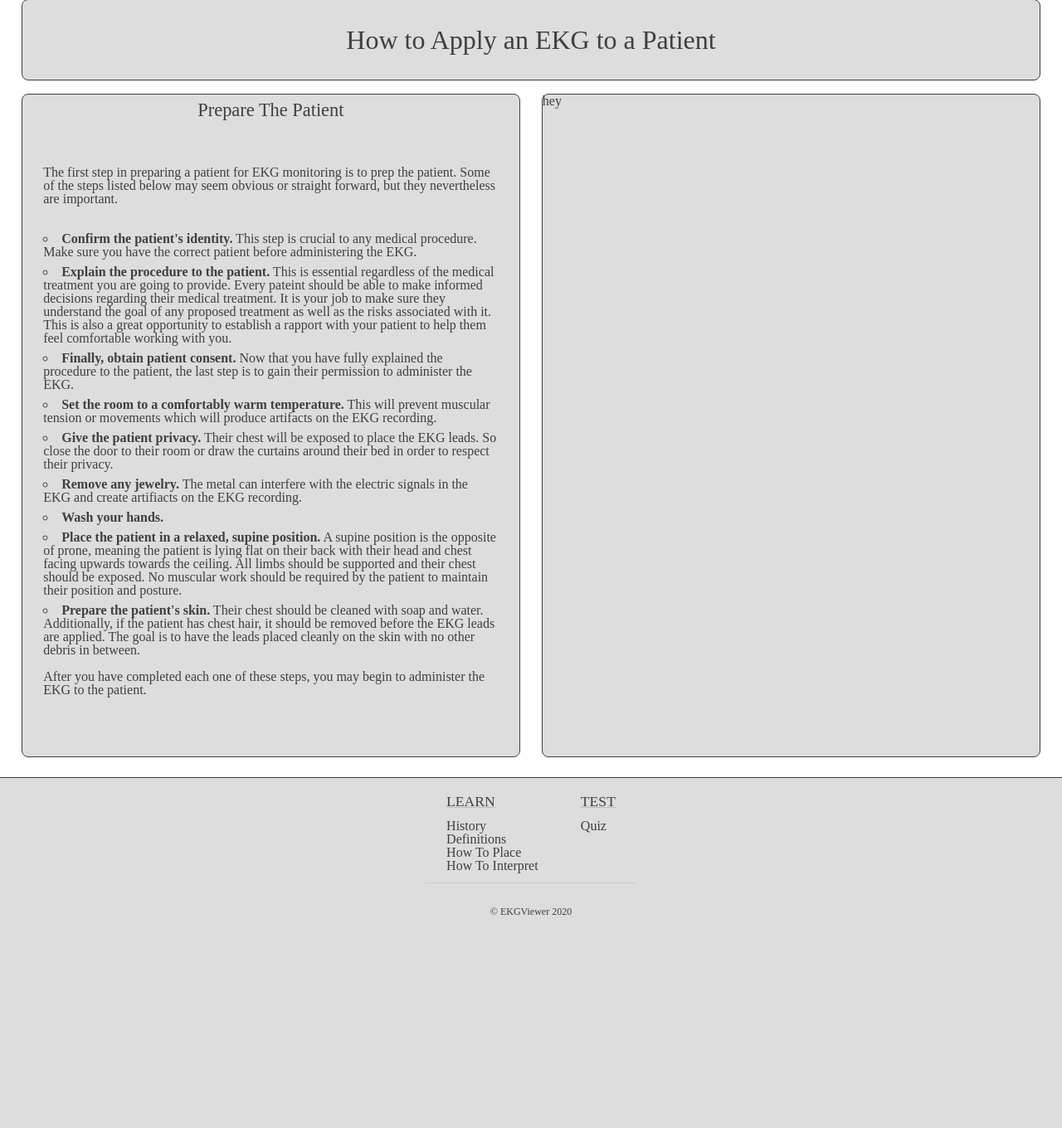
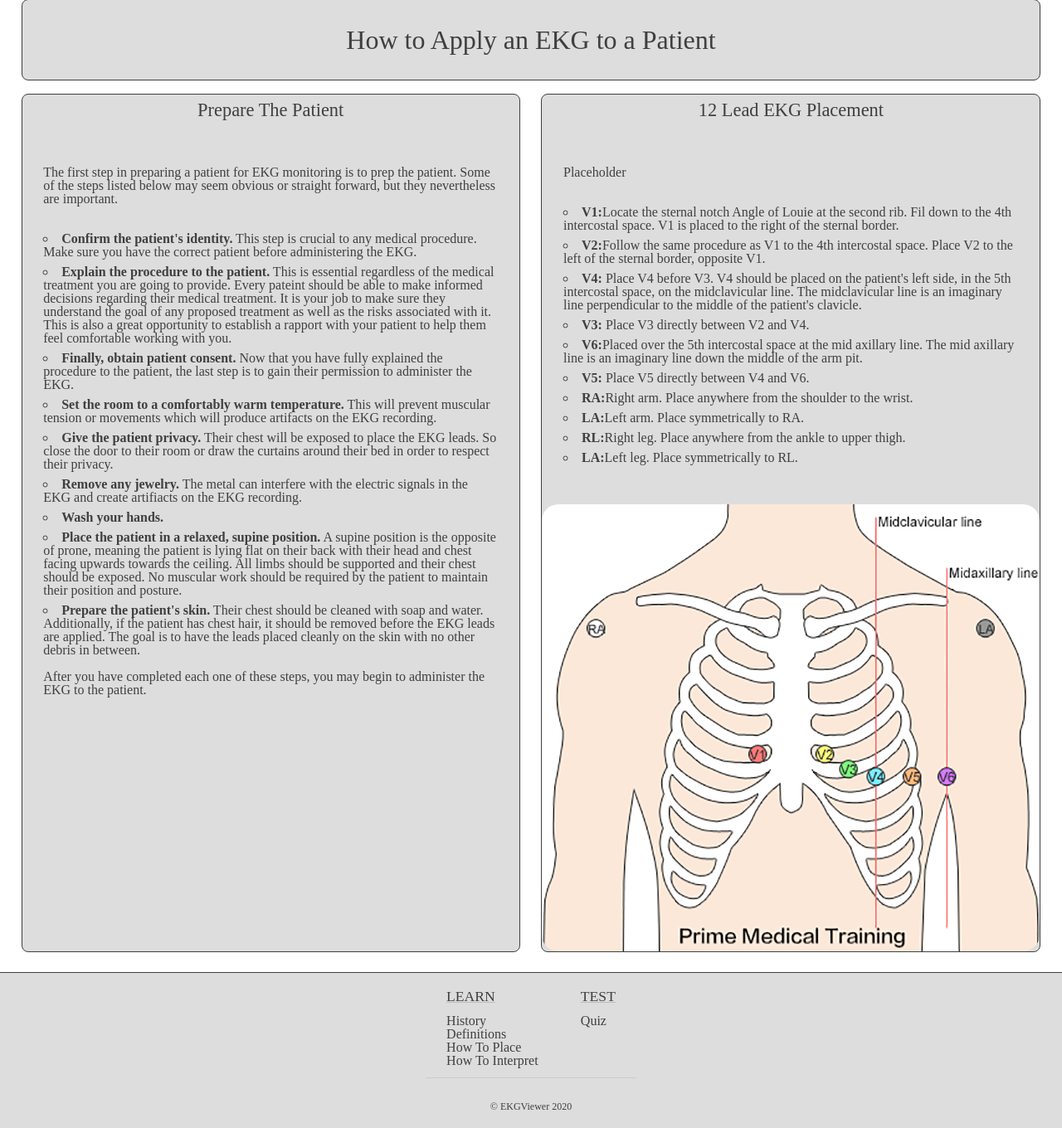
Before and after one commit to roched1atwit/EKGViewer, a PHP site: page /how-to-place.php in a window 1280 px wide. Shown: the part 98-1458 px from the top of the page at 83% size. Before the commit the page ends 1201 px from the top, so only its background shows below. Run offline with PHP 8.4, Linux system fonts and the light colour scheme.

Commit message:
Added placement directions and image

```diff
--- a/src/css/how-to-place.css
+++ b/src/css/how-to-place.css
@@ -34,6 +34,19 @@ h1 {
     background-color: #dddddd;
 }
 
+/* Need help styling the image */
+#ekg-pic img{
+    text-align: center;
+    display:block;
+    border-radius: 20px;
+}
+img {
+    border-radius: 50%;
+}
+
+/* end attempt to style image. I do not want
+rounded edges on the picture, Just to algin it in the center */
+
 #page-info-container header {
     padding: 1vh 2vw 1vh 2vw;
     text-align: center;
--- a/src/how-to-place.php
+++ b/src/how-to-place.php
@@ -83,7 +83,54 @@
                 </p>
             </article>
             <article>
-                hey
+                <header>
+                    <h2>12 Lead EKG Placement<h2>
+                </header>
+                <p>
+                    <p>
+                        Placeholder
+                    </p>
+                    <ul>
+                        <li>
+                            <b>V1:</b>Locate the sternal notch Angle of Louie at the second rib. Fil down
+                            to the 4th intercostal space. V1 is placed to the right of the sternal border.
+                        </li>
+                        <li>
+                            <b>V2:</b>Follow the same procedure as V1 to the 4th intercostal space. Place
+                            V2 to the left of the sternal border, opposite V1.
+                        </li>
+                        <li>
+                            <b>V4:</b> Place V4 before V3. V4 should be placed on the patient's
+                            left side, in the 5th intercostal space, on the midclavicular line. The midclavicular
+                            line is an imaginary line perpendicular to the middle of the patient's clavicle.
+                        </li>
+                        <li>
+                            <b>V3:</b> Place V3 directly between V2 and V4.
+                        </li>
+                        <li>
+                            <b>V6:</b>Placed over the 5th intercostal space at the mid axillary line. The mid axillary
+                                line is an imaginary line down the middle of the arm pit.
+                        </li>
+                        <li>
+                            <b>V5:</b> Place V5 directly between V4 and V6.
+                        </li>
+                        <li>
+                            <b>RA:</b>Right arm. Place anywhere from the shoulder to the wrist.
+                        </li>
+                        <li>
+                            <b>LA:</b>Left arm. Place symmetrically to RA.
+                        </li>
+                        <li>
+                            <b>RL:</b>Right leg. Place anywhere from the ankle to upper thigh.
+                        </li>
+                        <li>
+                            <b>LA:</b>Left leg. Place symmetrically to RL.
+                        </li>
+                    </ul>
+                </p>
+                <figure id="ekg-pic">
+                    <img src="img/12-lead-ecg-placement-1.png" alt="12 Lead EKG Placement">
+                </figure>
             </article>
         </section>
     </section>
```
Also changed, not shown: README.md.
